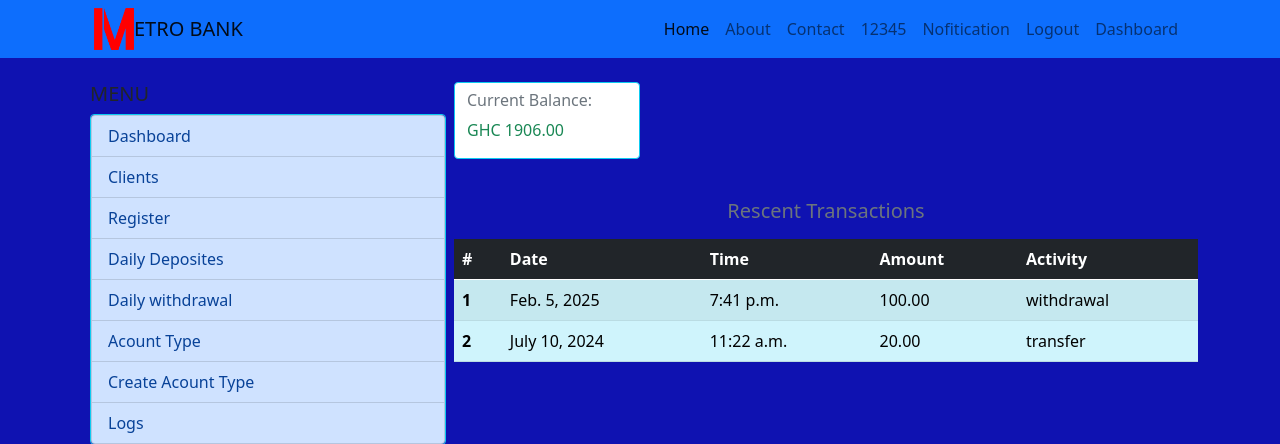
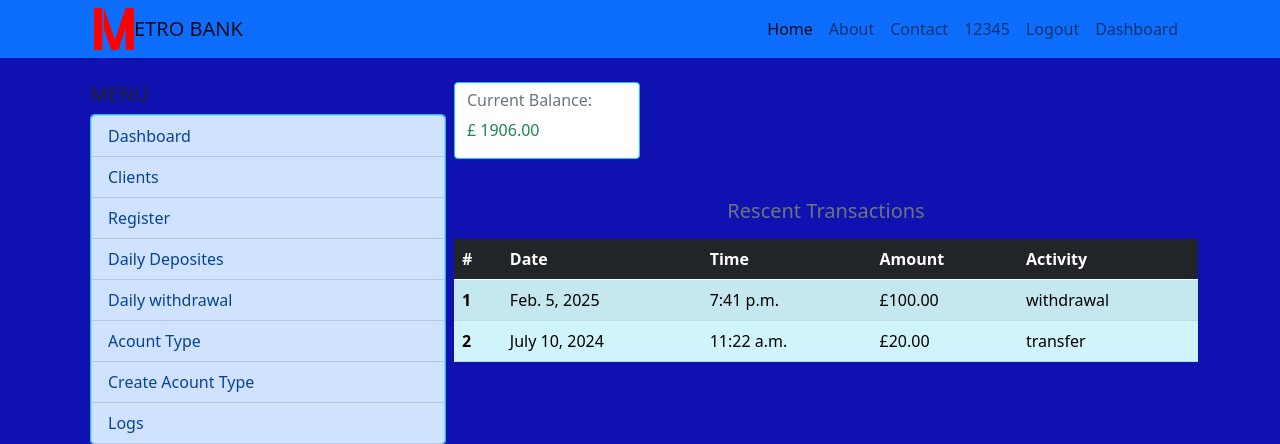
Before and after one commit to free20064u/finapp, a Django app: page /client_dashboard/ in a window 1280 px wide. Shown: the top 444 px of the page. Run offline with Django 4.2, Linux system fonts and the light colour scheme; a user stored in the database is signed in; data comes from the database, SQL or seed files in the repository; both versions use the stored data as it was after the commit; some libraries are stand-ins or nearby versions.

Commit message:
app version 1.001

```diff
--- a/bank/templates/bank/client_profile.html
+++ b/bank/templates/bank/client_profile.html
@@ -40,7 +40,7 @@
                     </div>
                     <div class="row p-2">
                         <div class="col-5 bg-dark text-white p-2 border border-dark rounded-start">Current Balance </div>
-                        <div class="col-6 p-2 border rounded-end border-dark"> GHC {{ request.user.currentBalance | title }} </div>
+                        <div class="col-6 p-2 border rounded-end border-dark">&#163;{{ request.user.currentBalance | title }} </div>
                     </div>
                     <div class="row p-2">
                         <div class="col-5 bg-dark text-white p-2 border border-dark  rounded-start">Date of Birth </div>
--- a/bank/templates/bank/statement.html
+++ b/bank/templates/bank/statement.html
@@ -27,7 +27,7 @@
                             <th scope="col">{{ forloop.counter }} </th>
                             <td scope="col">{{ transaction.date }} </td>
                             <td scope="col">{{ transaction.time }}</td>
-                            <td scope="col">{{ transaction.amount }}</td>
+                            <td scope="col">&#163;{{ transaction.amount }}</td>
                             <td scope="col">{{ transaction.activity }}</td>
                         </tr>
                         {% endfor %}
--- a/bank/templates/bank/user_dashboard.html
+++ b/bank/templates/bank/user_dashboard.html
@@ -13,7 +13,7 @@
                 <div class="row justify-content-between">
                     <div class="card col-4 col-md-3 my-4 border-info ">
                         <div class="card-title h6 text-secondary pt-2">Current Balance:</div>
-                        <p class="text-success">GHC {{ request.user.currentBalance }} </p>
+                        <p class="text-success">&#163; {{ request.user.currentBalance }} </p>
                     </div>
                     <!--<div class="card col-4 col-md-3 my-4 border-info">
                         <div class="card-title h6 text-secondary pt-2">Current Balance:</div>
@@ -42,7 +42,7 @@
                                 <th scope="col">{{ forloop.counter }} </th>
                                 <td scope="col">{{ transaction.date }} </td>
                                 <td scope="col">{{ transaction.time }}</td>
-                                <td scope="col">{{ transaction.amount }}</td>
+                                <td scope="col">&#163;{{ transaction.amount }}</td>
                                 <td scope="col">{{ transaction.activity }}</td>
                             </tr>
                             {% endfor %}
--- a/bank/views.py
+++ b/bank/views.py
@@ -21,7 +21,7 @@ def transferView(request):
     }
     if request.method == 'POST':
         if True:
-            alert = 'Transfer cannot be undertaken outside of the United Kingdom'
+            alert = 'Your account has been temporarily suspended.'
             messages.error(request, 'Transfer declined.')
             return render(request, 'bank/alert.html', {'alert':alert})
 
--- a/base/templates/base/base.html
+++ b/base/templates/base/base.html
@@ -37,10 +37,7 @@
 				  </li>
 				  {% if request.user.is_authenticated %}
 				  <li class="nav-item">
-					<a class="nav-link" href="#">{{ request.user.username }}</a>
-				  </li>
-				  <li class="nav-item">
-					<a class="nav-link" href="#">Nofitication</a>
+					<a class="nav-link" href="{% url "client_profile" %}">{{ request.user.username }}</a>
 				  </li>
 				  <li class="nav-item">
 					<a class="nav-link" href="{% url "signOut" %}">Logout</a>
```
Also changed, not shown: db.sqlite3.
